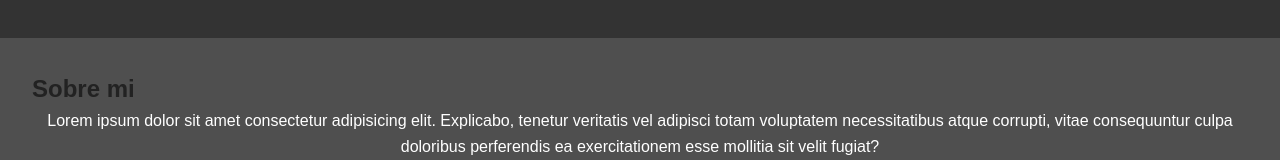
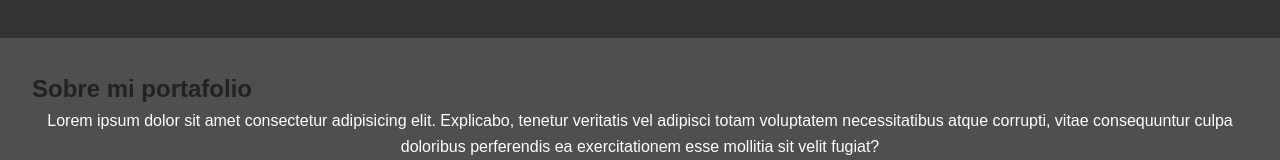
Before and after one commit to dborge93/WebDevelopment, a plain HTML site: page index.html in a window 1280 px wide. Shown: the part 228-388 px from the top of the page. Drawn offline with Linux system fonts and the light colour scheme; a script that the page names is missing.

Commit message:
Hice un cambio en la seccion principal sobre mi portafolio

```diff
--- a/index.html
+++ b/index.html
@@ -23,7 +23,7 @@
     <!--Seccion Principal-->
     <main class="main">
         <section id="about" class="section about">
-            <h2>Sobre mi</h2>
+            <h2>Sobre mi portafolio</h2>
             <div class="about__content">
             <p class="parrafo">Lorem ipsum dolor sit amet consectetur adipisicing elit. Explicabo, tenetur veritatis vel adipisci totam
                 voluptatem necessitatibus atque corrupti, vitae consequuntur culpa doloribus perferendis ea
```
